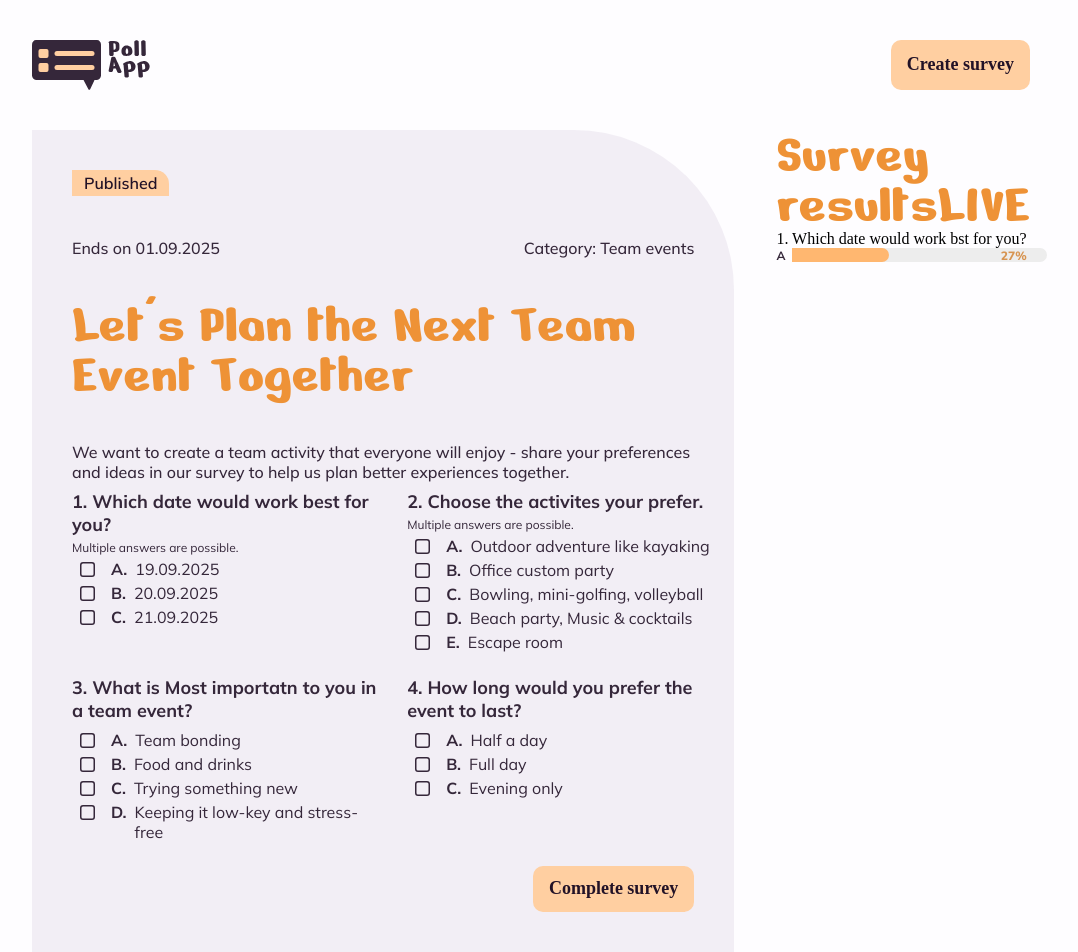
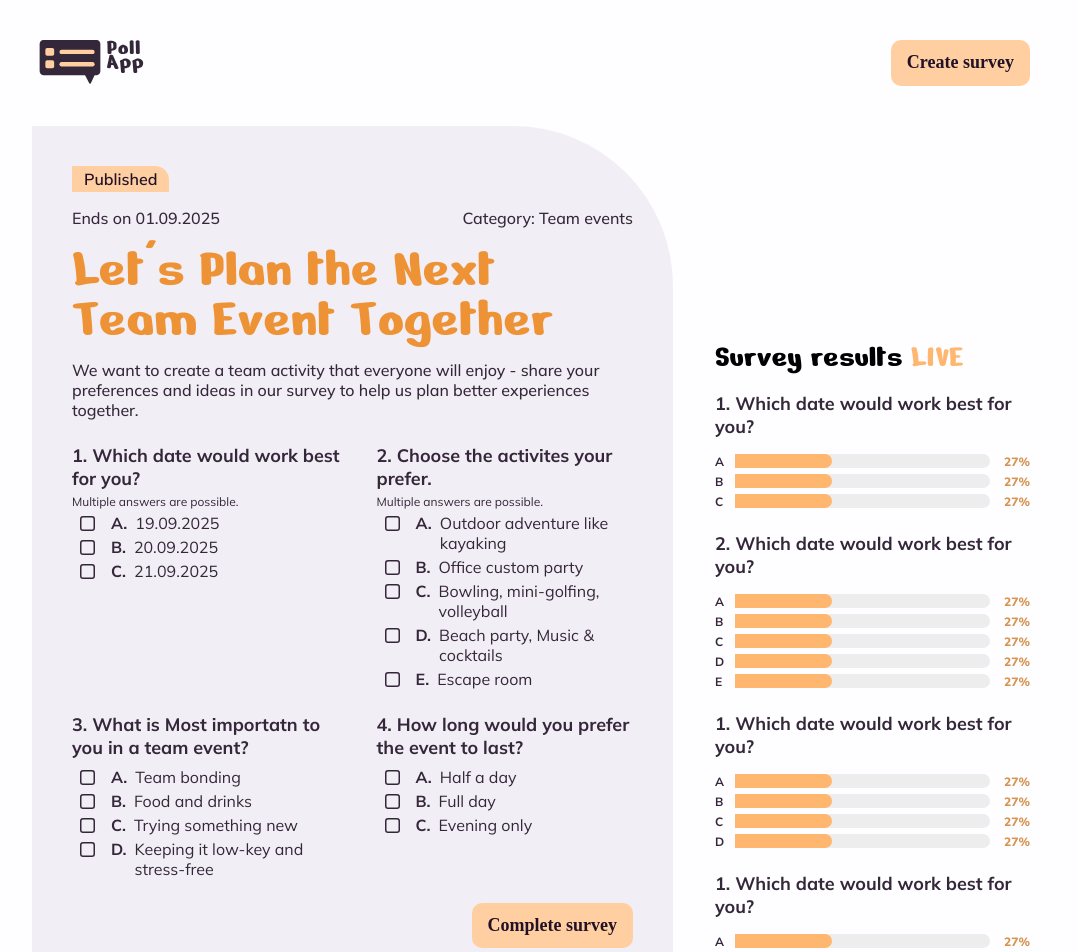
Before and after one commit to FelixWagner25/Poll_App, an Angular app: page / in a window 1280 px wide. Shown: the top 952 px of the page, without its empty margins (78-1156 px from the left). Built offline with nearby package versions, Linux system fonts and the light colour scheme; a web font is replaced by a local one.

Commit message:
feat: continue styling result section in survery results component and fix style distances in survey section

```diff
--- a/src/app/survey-results/survey-results.component.html
+++ b/src/app/survey-results/survey-results.component.html
@@ -1,11 +1,12 @@
 <section>
   <div class="fbox-row-space-between width-100">
-    <img src="assets/img/logo_purple.svg" alt="PollApp Logo" />
+    <img src="assets/img/logo_purple.svg" class="logo" alt="PollApp Logo" />
     <button class="btn btn--primary">Create survey</button>
   </div>
   <div class="fbox-row gap-42px">
     <div class="survey">
       <div class="fbox-col-left gap-42px">
+        <div class="fbox-col-left gap-16px">
           <div class="status status--secondary">Published</div>
           <div class="survey__date-category-wrap survey__text">
             <span>Ends on 01.09.2025</span>
@@ -15,6 +16,7 @@
           <div class="survey__text">
             We want to create a team activity that everyone will enjoy - share your preferences and
             ideas in our survey to help us plan better experiences together.
+          </div>
         </div>
       </div>
       <form class="fbox-col-left gap-24px">
@@ -122,16 +124,143 @@
       </form>
     </div>
     <div class="results">
-      <h3 class="survey__headline">
-        <span class="survey__headline survey__healine--default">Survey results</span>
-        <span class="survey__headline survey__headline--addition">LIVE</span>
+      <h3 class="results__headline">
+        <span class="results__headline results__healine--default">Survey results </span>
+        <span class="results__headline results__headline--addition">LIVE</span>
       </h3>
       <div class="fbox-col-left gap-24px">
-        <div class="fbox-col-left 16px">
-          <div class="results__question">1. Which date would work bst for you?</div>
+        <div class="fbox-col-left gap-16px">
+          <div class="results__question">1. Which date would work best for you?</div>
           <div class="fbox-col-left gap-6px width-100">
             <div class="results__answer">
               <div class="results__answer--selector">A</div>
+              <div class="results__progress-bar">
+                <div class="results__progress-bar results__progress-bar--bg"></div>
+                <div class="results__progress-bar results__progress-bar--progress"></div>
+              </div>
+              <div class="results__answer--number">27%</div>
+            </div>
+            <div class="results__answer">
+              <div class="results__answer--selector">B</div>
+              <div class="results__progress-bar">
+                <div class="results__progress-bar results__progress-bar--bg"></div>
+                <div class="results__progress-bar results__progress-bar--progress"></div>
+              </div>
+              <div class="results__answer--number">27%</div>
+            </div>
+            <div class="results__answer">
+              <div class="results__answer--selector">C</div>
+              <div class="results__progress-bar">
+                <div class="results__progress-bar results__progress-bar--bg"></div>
+                <div class="results__progress-bar results__progress-bar--progress"></div>
+              </div>
+              <div class="results__answer--number">27%</div>
+            </div>
+          </div>
+        </div>
+        <div class="fbox-col-left gap-16px">
+          <div class="results__question">2. Which date would work best for you?</div>
+          <div class="fbox-col-left gap-6px width-100">
+            <div class="results__answer">
+              <div class="results__answer--selector">A</div>
+              <div class="results__progress-bar">
+                <div class="results__progress-bar results__progress-bar--bg"></div>
+                <div class="results__progress-bar results__progress-bar--progress"></div>
+              </div>
+              <div class="results__answer--number">27%</div>
+            </div>
+            <div class="results__answer">
+              <div class="results__answer--selector">B</div>
+              <div class="results__progress-bar">
+                <div class="results__progress-bar results__progress-bar--bg"></div>
+                <div class="results__progress-bar results__progress-bar--progress"></div>
+              </div>
+              <div class="results__answer--number">27%</div>
+            </div>
+            <div class="results__answer">
+              <div class="results__answer--selector">C</div>
+              <div class="results__progress-bar">
+                <div class="results__progress-bar results__progress-bar--bg"></div>
+                <div class="results__progress-bar results__progress-bar--progress"></div>
+              </div>
+              <div class="results__answer--number">27%</div>
+            </div>
+            <div class="results__answer">
+              <div class="results__answer--selector">D</div>
+              <div class="results__progress-bar">
+                <div class="results__progress-bar results__progress-bar--bg"></div>
+                <div class="results__progress-bar results__progress-bar--progress"></div>
+              </div>
+              <div class="results__answer--number">27%</div>
+            </div>
+            <div class="results__answer">
+              <div class="results__answer--selector">E</div>
+              <div class="results__progress-bar">
+                <div class="results__progress-bar results__progress-bar--bg"></div>
+                <div class="results__progress-bar results__progress-bar--progress"></div>
+              </div>
+              <div class="results__answer--number">27%</div>
+            </div>
+          </div>
+        </div>
+        <div class="fbox-col-left gap-16px">
+          <div class="results__question">1. Which date would work best for you?</div>
+          <div class="fbox-col-left gap-6px width-100">
+            <div class="results__answer">
+              <div class="results__answer--selector">A</div>
+              <div class="results__progress-bar">
+                <div class="results__progress-bar results__progress-bar--bg"></div>
+                <div class="results__progress-bar results__progress-bar--progress"></div>
+              </div>
+              <div class="results__answer--number">27%</div>
+            </div>
+            <div class="results__answer">
+              <div class="results__answer--selector">B</div>
+              <div class="results__progress-bar">
+                <div class="results__progress-bar results__progress-bar--bg"></div>
+                <div class="results__progress-bar results__progress-bar--progress"></div>
+              </div>
+              <div class="results__answer--number">27%</div>
+            </div>
+            <div class="results__answer">
+              <div class="results__answer--selector">C</div>
+              <div class="results__progress-bar">
+                <div class="results__progress-bar results__progress-bar--bg"></div>
+                <div class="results__progress-bar results__progress-bar--progress"></div>
+              </div>
+              <div class="results__answer--number">27%</div>
+            </div>
+            <div class="results__answer">
+              <div class="results__answer--selector">D</div>
+              <div class="results__progress-bar">
+                <div class="results__progress-bar results__progress-bar--bg"></div>
+                <div class="results__progress-bar results__progress-bar--progress"></div>
+              </div>
+              <div class="results__answer--number">27%</div>
+            </div>
+          </div>
+        </div>
+        <div class="fbox-col-left gap-16px">
+          <div class="results__question">1. Which date would work best for you?</div>
+          <div class="fbox-col-left gap-6px width-100">
+            <div class="results__answer">
+              <div class="results__answer--selector">A</div>
+              <div class="results__progress-bar">
+                <div class="results__progress-bar results__progress-bar--bg"></div>
+                <div class="results__progress-bar results__progress-bar--progress"></div>
+              </div>
+              <div class="results__answer--number">27%</div>
+            </div>
+            <div class="results__answer">
+              <div class="results__answer--selector">B</div>
+              <div class="results__progress-bar">
+                <div class="results__progress-bar results__progress-bar--bg"></div>
+                <div class="results__progress-bar results__progress-bar--progress"></div>
+              </div>
+              <div class="results__answer--number">27%</div>
+            </div>
+            <div class="results__answer">
+              <div class="results__answer--selector">C</div>
               <div class="results__progress-bar">
                 <div class="results__progress-bar results__progress-bar--bg"></div>
                 <div class="results__progress-bar results__progress-bar--progress"></div>
--- a/src/app/survey-results/survey-results.component.scss
+++ b/src/app/survey-results/survey-results.component.scss
@@ -8,8 +8,12 @@ section {
   display: flex;
   flex-direction: column;
   align-items: flex-start;
-  justify-content: center;
   gap: 40px;
+}
+
+.logo {
+  width: 120px;
+  height: 44px;
 }
 
 .survey {
@@ -17,7 +21,7 @@ section {
   flex-direction: column;
   align-items: flex-start;
   justify-content: flex-start;
-  gap: 8px;
+  gap: 24px;
   background-color: rgba(142, 112, 153, 0.1);
   border-top-right-radius: 160px;
   padding: 40px;
@@ -90,10 +94,35 @@ section {
 }
 
 .results {
+  display: flex;
+  flex-direction: column;
+  justify-content: flex-end;
+  align-items: flex-start;
+  gap: 16px;
+
+  &__headline {
+    font-family: 'Nerko_One';
+    @include mx.font-size-wght(32px, 400);
+
+    &--default {
+      color: #221227;
+    }
+
+    &--addition {
+      color: col.$primary-orange;
+    }
+  }
+
+  &__question {
+    font-family: 'Mulish';
+    @include mx.font-size-wght(18px, 700);
+    color: col.$primary-purple;
+  }
+
   &__answer {
     font-family: 'Mulish';
     position: relative;
-    width: 100%;
+    min-width: 315px;
 
     &--selector {
       @include mx.font-size-wght(12px, 700);
@@ -121,7 +150,7 @@ section {
       background-color: #ededed;
       width: 255px;
       position: absolute;
-      left: 16px;
+      left: 20px;
     }
 
     &--progress {
@@ -129,7 +158,7 @@ section {
       width: 97px;
       position: absolute;
       top: 0;
-      left: 16px;
+      left: 20px;
     }
   }
 }
--- a/src/styles/layout/_flexbox.scss
+++ b/src/styles/layout/_flexbox.scss
@@ -62,6 +62,10 @@
   gap: 12px;
 }
 
+.gap-16px {
+  gap: 16px;
+}
+
 .gap-24px {
   gap: 24px;
 }
```
Lines whose indentation alone changed are shown as unchanged.
